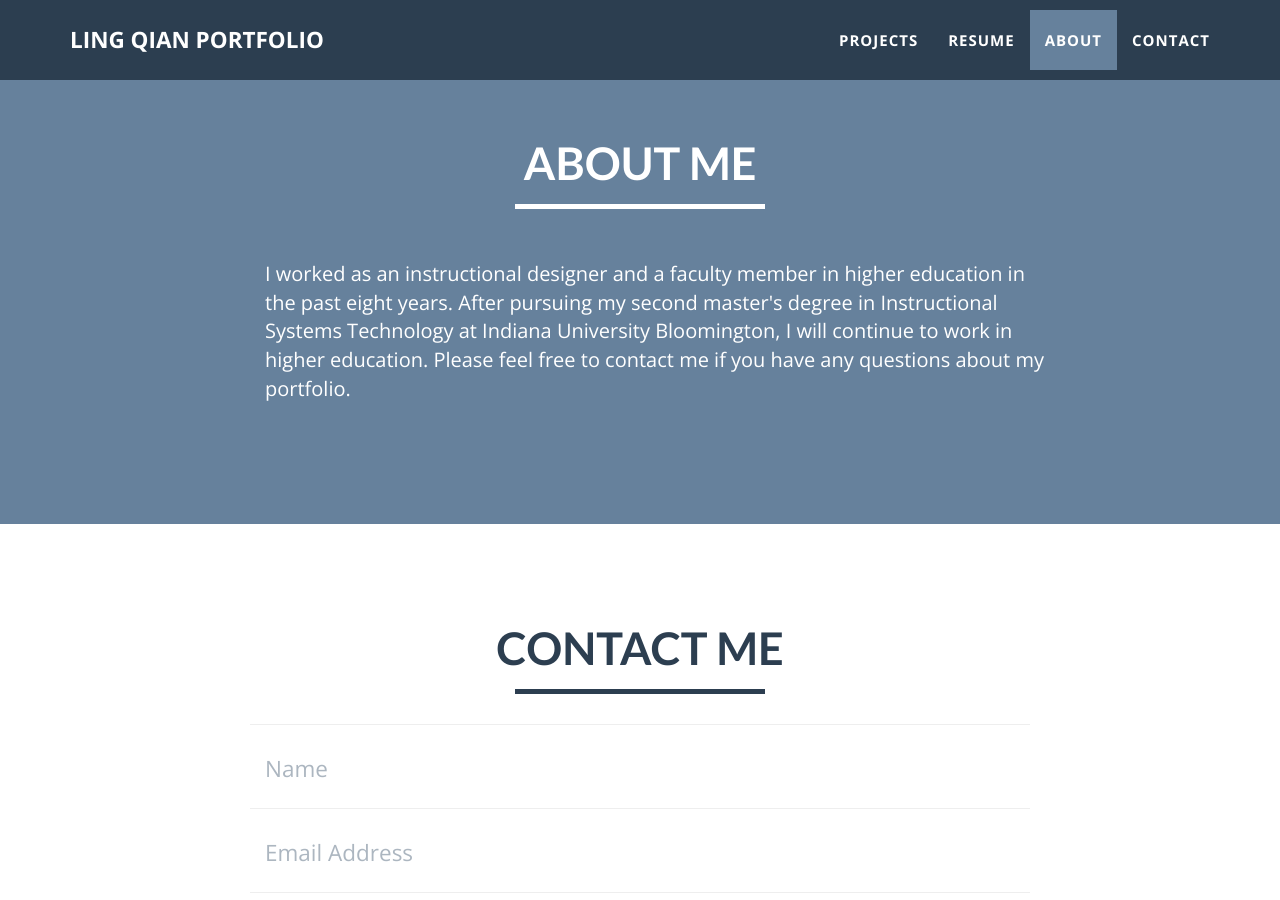
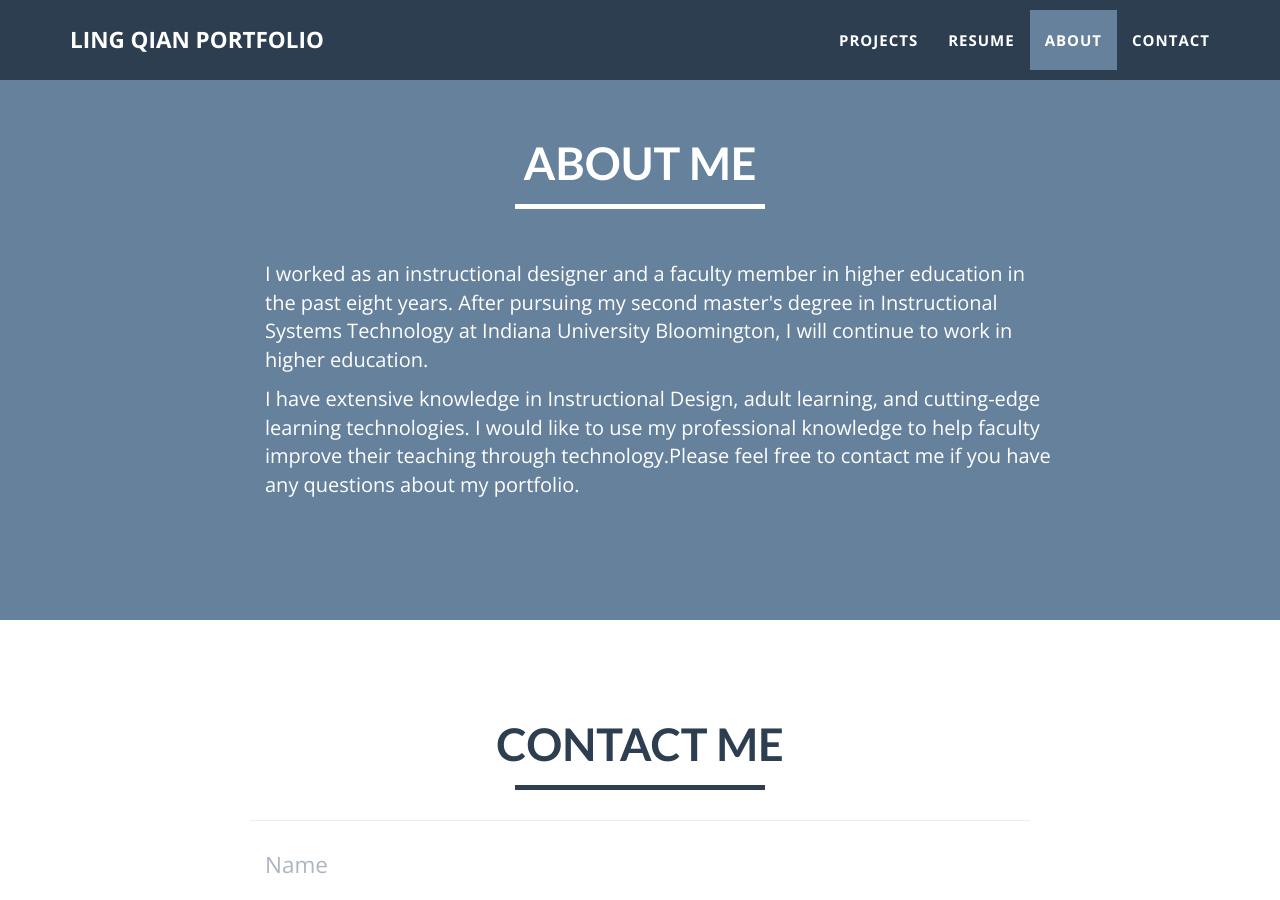
Before and after one commit to lingqiann/lingqiann.github.io, a Jekyll site: the page built from index.html, in a window 1280 px wide and 900 px high, scrolled down 1798 px. Built offline with Jekyll 4.4.1, drawn with Linux system fonts in a browser that asks for light colours.

Commit message:
Update about.html

```diff
--- a/_includes/about.html
+++ b/_includes/about.html
@@ -9,7 +9,8 @@
         </div>
         <div class="row">
             <div class="col-lg-4 col-lg-offset-2">
-                <p>I worked as an instructional designer and a faculty member in higher education in the past eight years. After pursuing my second master's degree in Instructional Systems Technology at Indiana University Bloomington, I will continue to work in higher education. Please feel free to contact me if you have any questions about my portfolio.</p>
+                <p>I worked as an instructional designer and a faculty member in higher education in the past eight years. After pursuing my second master's degree in Instructional Systems Technology at Indiana University Bloomington, I will continue to work in higher education. </p>
+                <p> I have extensive knowledge in Instructional Design, adult learning, and cutting-edge learning technologies. I would like to use my professional knowledge to help faculty improve their teaching through technology.Please feel free to contact me if you have any questions about my portfolio.</p>
             </div>
             <div class="col-lg-4">
                 <p></p>
```
